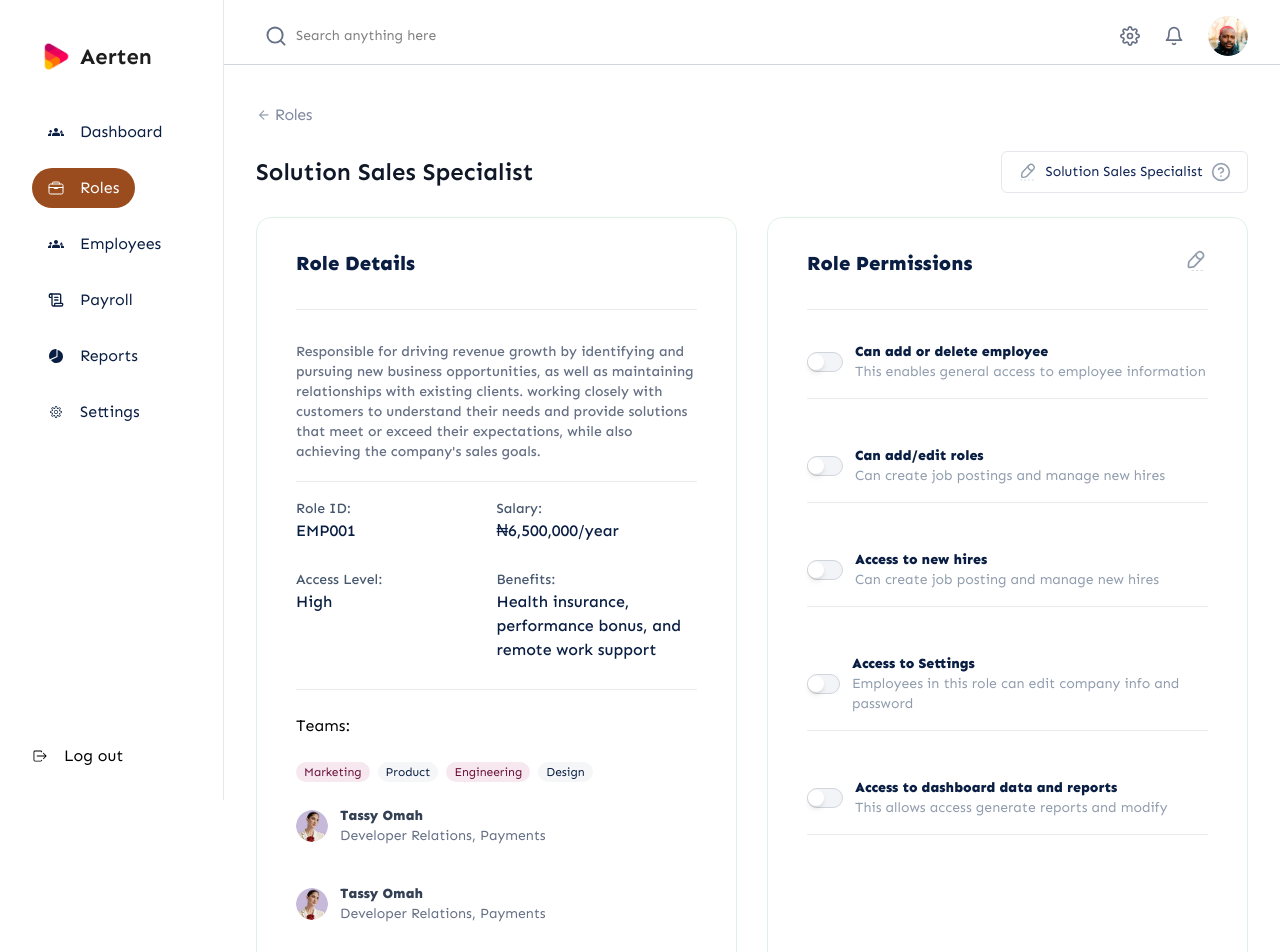
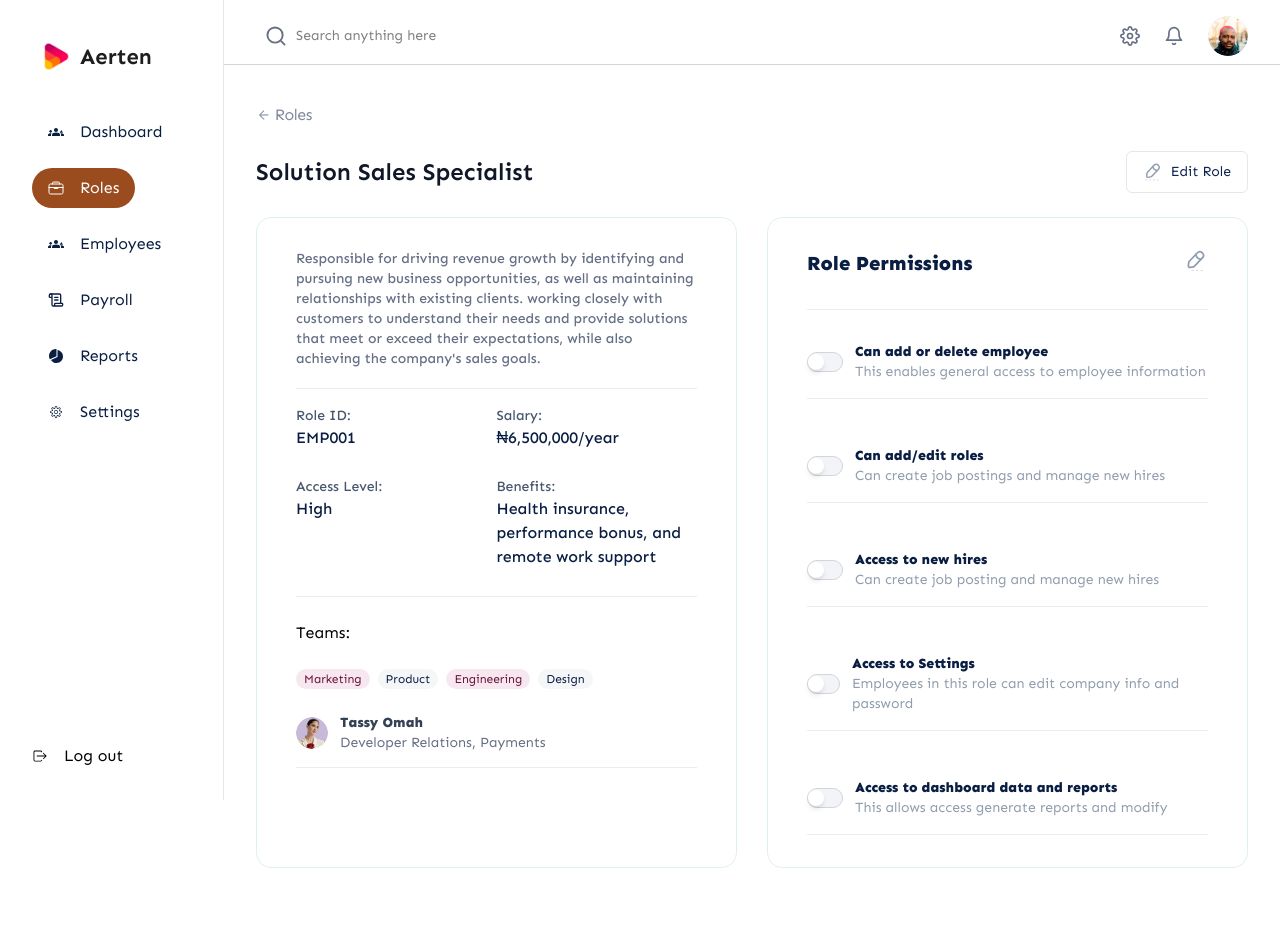
Before and after one commit to tilobaaa/aerten-hr, a React (Vite) app: page /roles/EMP001 in a window 1280 px wide. Shown: the top 952 px of the page. After the commit the page ends 922 px from the top, so only its background shows below. Built offline with nearby package versions, Linux system fonts and the light colour scheme.

Commit message:
aeesha changes

```diff
--- a/src/components/Employees/EmployeeList.jsx
+++ b/src/components/Employees/EmployeeList.jsx
@@ -174,27 +174,27 @@ const EmployeeList = () => {
                   {activeDropdownId === emp.id && (
                     <div
                       ref={dropdownRef}
-                      className="flex flex-col absolute right-0 bg-[#ffffff] z-10 shadow-s"
+                      className="flex flex-col absolute right-0 bg-[#ffffff] z-10 shadow-lg"
                     >
-                      <Link to={`/employee/${emp.id}/profile`} className="flex gap-3 px-4 py-[0.62rem] border-b-1 border-[#5d6b8210] cursor-pointer hover:bg-gray-100">
+                      <Link to={`/employee/${emp.id}/profile`} className="flex gap-3 px-4 py-[0.62rem] border-b-1 border-[#5d6b8210] cursor-pointer hover:bg-gray-200">
                         <img className="w-4 h-4" src={userSvg} alt="" />
                         <p className="text-sm font-medium text-[#5d6b82]">
                           View Profile
                         </p>
                       </Link>
-                      <div className="flex gap-3 px-4 py-[0.62rem] border-b-1 border-[#5d6b8210] cursor-pointer hover:bg-gray-100">
+                      <div className="flex gap-3 px-4 py-[0.62rem] border-b-1 border-[#5d6b8210] cursor-pointer hover:bg-gray-200">
                         <img className="w-4 h-4" src={usersSvg} alt="" />
                         <p className="text-sm font-medium text-[#5d6b82]">
                           Add to team
                         </p>
                       </div>
-                      <div className="flex gap-3 px-4 py-[0.62rem] border-b-1 border-[#5d6b8210] cursor-pointer hover:bg-gray-100">
+                      <div className="flex gap-3 px-4 py-[0.62rem] border-b-1 border-[#5d6b8210] cursor-pointer hover:bg-gray-200">
                         <img className="w-4 h-4" src={editSvg} alt="" />
                         <p className="text-sm font-medium text-[#5d6b82]">
                           Edit employee
                         </p>
                       </div>
-                      <div className="flex gap-3 px-4 py-[0.62rem] border-b-1 border-[#5d6b8210] cursor-pointer hover:bg-gray-100">
+                      <div className="flex gap-3 px-4 py-[0.62rem] border-b-1 border-[#5d6b8234] cursor-pointer hover:bg-gray-200">
                         <img className="w-4 h-4" src={userPlusSvg} alt="" />
                         <p className="text-sm font-medium text-[#5d6b82]">
                           Assign a role
--- a/src/components/Role Details/Details1.jsx
+++ b/src/components/Role Details/Details1.jsx
@@ -9,9 +9,9 @@ const Details1 = () => {
 
   return (
     <div className="basis-1/2 border-1 border-[#dff2e6] px-[2.44rem] py-[1.96rem] rounded-[0.9375rem]">
-      <div className="pb-8 mb-8 border-b-1 border-[#eaecf0] flex justify-between">
+      {/* <div className="pb-8 mb-8  border-[#eaecf0] flex justify-between">
         <p className="text-[#091e42] text-xl font-black">Role Details</p>
-        {/* <div className="flex gap-2">
+        <div className="flex gap-2">
           <img
             className="w-[2.125rem] h-[2.125rem] rounded-full"
             src={employeePng}
@@ -21,8 +21,8 @@ const Details1 = () => {
             <p className="text-sm text-[#0e2354]">James campion</p>
             <p className="text-[#909dad]">Manager</p>
           </div>
-        </div> */}
-      </div>
+        </div>
+      </div> */}
       <div className="flex flex-col pb-[1.19rem] border-b-1 border-[#eaecf0]">
         {/* <p className="text-[#091e42] text-lg font-black">{fullRole.role}</p> */}
         <p className="text-[#667085] text-sm font-medium">
@@ -66,7 +66,7 @@ const Details1 = () => {
                     <p className="text-[#667085]">Developer Relations, Payments</p>
                 </div>
             </div>
-             <div className="flex gap-3 items-center pb-[0.87rem]  ">
+             {/* <div className="flex gap-3 items-center pb-[0.87rem]  ">
                 <img className="w-8 h-8 rounded-full " src={employeePng} alt="" />
                 <div className="flex flex-col text-sm">
                     <p className="text-[#344054] font-black">Tassy Omah</p>
@@ -79,7 +79,7 @@ const Details1 = () => {
                     <p className="text-[#344054] font-black">Tassy Omah</p>
                     <p className="text-[#667085]">Developer Relations, Payments</p>
                 </div>
-            </div>
+            </div> */}
         </div>
       </div>
     </div>
--- a/src/pages/RolesDetails.jsx
+++ b/src/pages/RolesDetails.jsx
@@ -68,8 +68,8 @@ const RolesDetails = () => {
             </h4>
             <button className="px-4 py-[0.62rem] border-1 rounded-md border-[#e6e7ec] flex gap-2 items-center cursor-pointer">
               <img className="h-5 w-5" src={editSvg} alt="" />
-              <p className="text-[#0e2354] text-sm ">{fullRole.role}</p>
-              <img className="h-5 w-5" src={helpCircleSvg} alt="" />
+              <p className="text-[#0e2354] text-sm ">Edit Role</p>
+              {/* <img className="h-5 w-5" src={helpCircleSvg} alt="" /> */}
             </button>
           </div>
 
```
